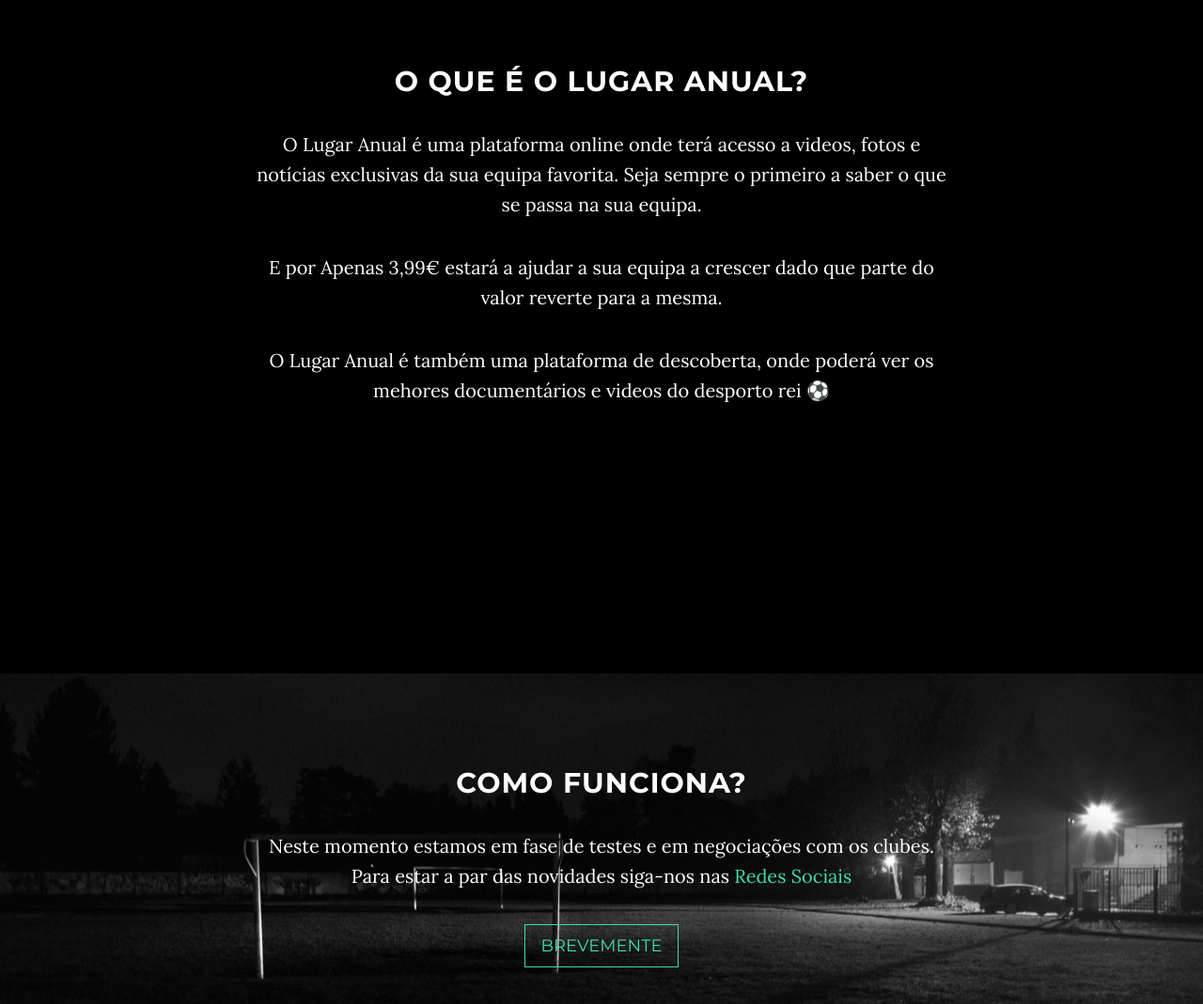
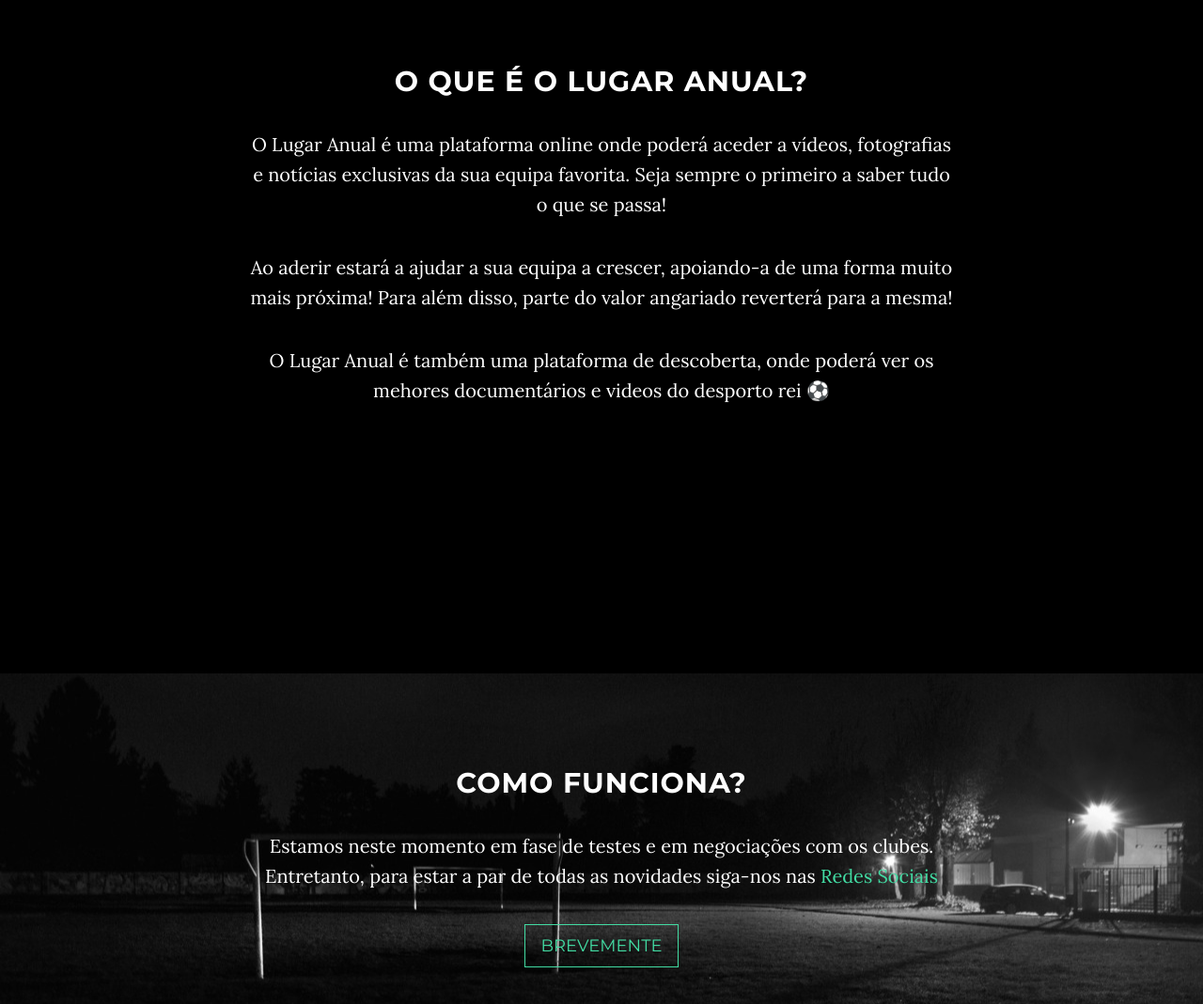
Before and after one commit to LugarAnual/lugaranual, a plain HTML site: page index.html in a window 1280 px wide. Shown: the part 980-2049 px from the top of the page at 94% size. Drawn offline with Linux system fonts and the light colour scheme.

Commit message:
lugar anual

```diff
--- a/index.html
+++ b/index.html
@@ -86,7 +86,7 @@
                 <div class="row">
                     <div class="col-md-8 col-md-offset-2">
                         <h1 class="brand-heading">Apoie a Sua Equipa</h1>
-                        <p class="intro-text">Veja Os Melhores Conteúdos Exclusivos da Sua Equipa<br>Por Apenas 3,99€, Estará a Ajudar o Seu Clube a Crescer </p>
+                        <p class="intro-text">Assista aos melhores conteúdos exclusivos da sua equipa<br>E ajude o seu clube a crescer, por apenas 3,99! </p>
                         <a href="#about" class="btn btn-circle page-scroll">
                             <i class="fa fa-angle-double-down animated"></i>
                         </a>
@@ -101,8 +101,8 @@
         <div class="row">
             <div class="col-lg-8 col-lg-offset-2">
                 <h2>O que é o Lugar Anual?</h2>
-                <p>O Lugar Anual é uma plataforma online onde terá acesso a videos, fotos e notícias exclusivas da sua equipa favorita. Seja sempre o primeiro a saber o que se passa na sua equipa.</p>
-                <p>E por Apenas 3,99€ estará a ajudar a sua equipa a crescer dado que parte do valor reverte para a mesma.</p>
+                <p>O Lugar Anual é uma plataforma online onde poderá aceder a vídeos, fotografias e notícias exclusivas da sua equipa favorita. Seja sempre o primeiro a saber tudo o que se passa!</p>
+                <p>Ao aderir estará a ajudar a sua equipa a crescer, apoiando-a de uma forma muito mais próxima! Para além disso, parte do valor angariado reverterá para a mesma!</p>
                 <p>O Lugar Anual é também uma plataforma de descoberta, onde poderá ver os mehores documentários e videos do desporto rei &#9917; </p>
             </div>
         </div>
@@ -114,7 +114,7 @@
             <div class="container">
                 <div class="col-lg-8 col-lg-offset-2">
                     <h2>Como Funciona?</h2>
-                    <p>Neste momento estamos em fase de testes e em negociações com os clubes. Para estar a par das novidades siga-nos nas <a class="page-scroll" href="#contact">Redes Sociais</a></p>
+                    <p>Estamos neste momento em fase de testes e em negociações com os clubes. Entretanto, para estar a par de todas as novidades siga-nos nas <a class="page-scroll" href="#contact">Redes Sociais</a></p>
                     <a href="" class="btn btn-default btn-lg">Brevemente</a>
                 </div>
             </div>
```
